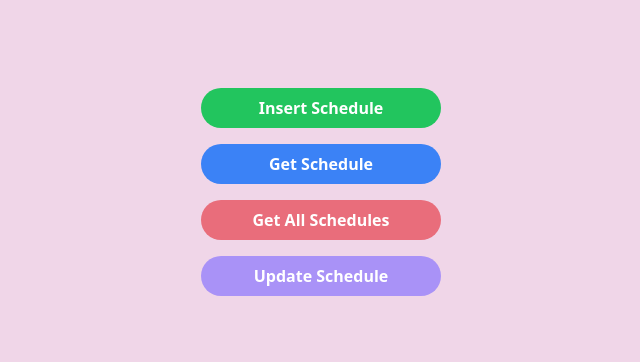
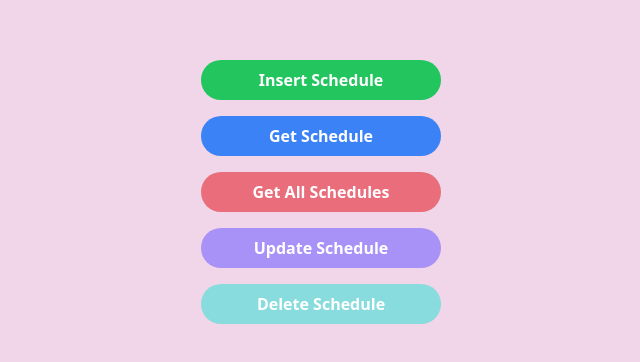
Before and after one commit to NUTFes/chosei-chan, a Next.js app: page /test in a window 1280 px wide. Shown: the part 216-578 px from the top of the page, without its empty margins (319-959 px from the left). Built offline with nearby package versions, Linux system fonts and the light colour scheme; no server answers.

Commit message:
[feat]スケジュール削除のメソッド作成

```diff
--- a/src/pages/test.tsx
+++ b/src/pages/test.tsx
@@ -5,6 +5,7 @@ import {
   getAllSchedules,
   getSchedule,
   updateSchedule,
+  deleteSchedule,
 } from '@/repositories/schedule'
 
 const insert = async () => {
@@ -26,6 +27,12 @@ const update = async () => {
   const id = 'tNp6BizMPL2uRok5TKZF'
   await updateSchedule(SCHEDULE, id)
   console.log('Updated with ID: ', id)
+}
+
+const deleteS = async () => {
+  const id = 'tNp6BizMPL2uRok5TKZF'
+  const res = await deleteSchedule(id)
+  console.log(res)
 }
 
 const Home: NextPage = () => {
@@ -55,6 +62,12 @@ const Home: NextPage = () => {
       >
         Update Schedule
       </button>
+      <button
+        className='mt-4 w-60 rounded-full bg-accent px-4 py-2 font-bold text-white hover:bg-accent-focus'
+        onClick={() => deleteS()}
+      >
+        Delete Schedule
+      </button>
     </div>
   )
 }
--- a/src/repositories/schedule.ts
+++ b/src/repositories/schedule.ts
@@ -1,4 +1,12 @@
-import { doc, addDoc, getDoc, getDocs, collection, setDoc } from 'firebase/firestore'
+import {
+  doc,
+  addDoc,
+  getDoc,
+  getDocs,
+  collection,
+  setDoc,
+  deleteDoc,
+} from 'firebase/firestore'
 import { db } from '../lib/firebase'
 import { Schedule } from '@/type/common'
 
@@ -55,3 +63,14 @@ export async function updateSchedule(data: Schedule, id: string) {
   }
   return null
 }
+
+// スケジュールを削除する関数
+export async function deleteSchedule(id: string) {
+  try {
+    await deleteDoc(doc(db, 'schedules', id))
+    return 'delete success'
+  } catch (error) {
+    console.error('データの取得中にエラーが発生しました:', error)
+  }
+  return null
+}
```
